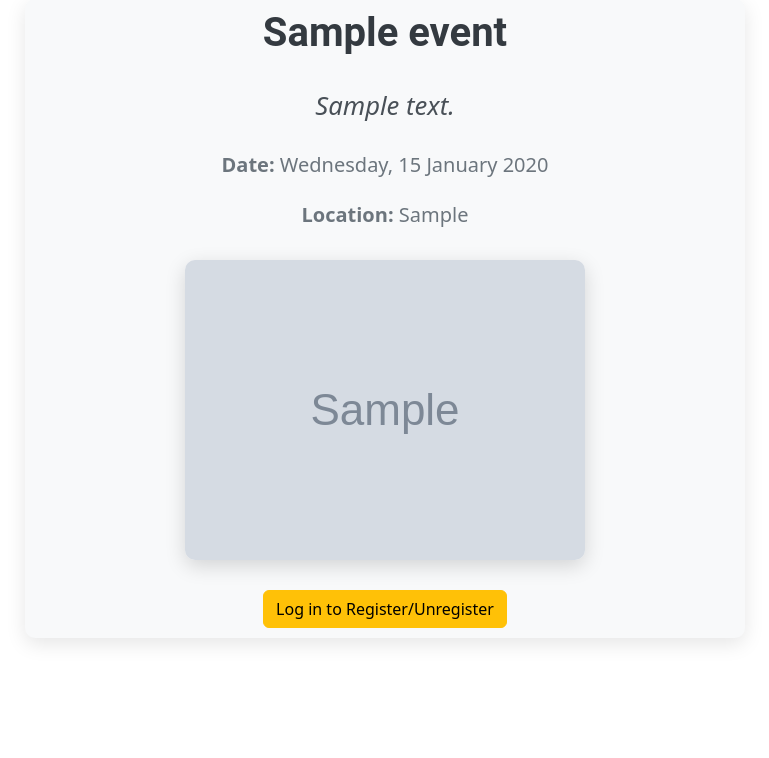
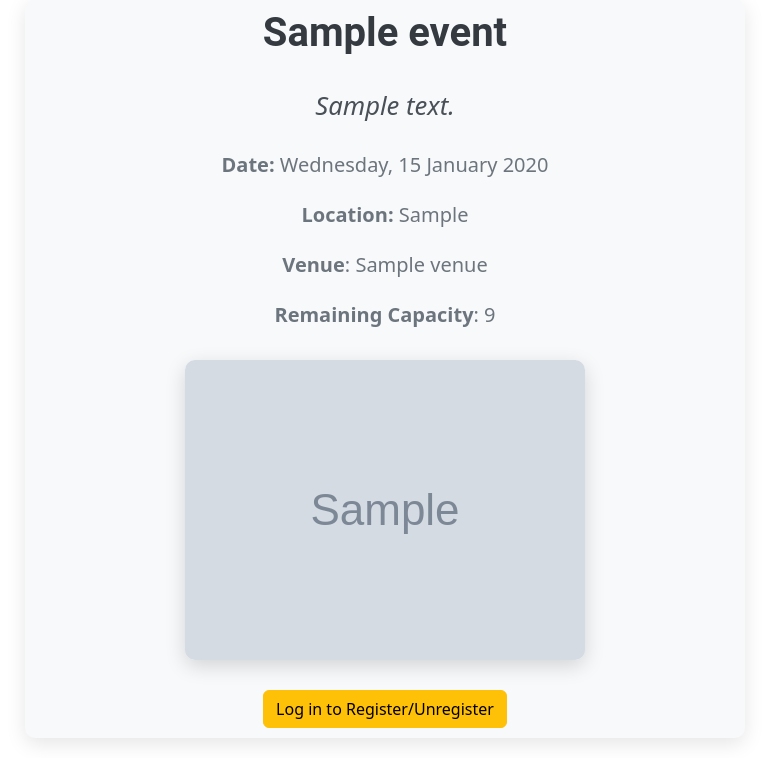
Before and after one commit to gmutafov/EventManagerSystem, a Django app: page /events/1/ in a window 1280 px wide. Shown: the part 109-867 px from the top of the page, without its empty margins (255-1024 px from the left). Before the commit the page ends 753 px from the top, so only its background shows below. Run offline with Django 5.2, Linux system fonts and the light colour scheme; tables that the repository leaves empty hold one stand-in row (values such as "Sample post"); grey boxes marked "Sample" are stand-in pictures.

Commit message:
Added Functionality
Made it so if somebody registers for an Event to show how many spots are available in the venue. If they are 0, the event shows that it is full.

```diff
--- a/eventManager/eventManager/events/views.py
+++ b/eventManager/eventManager/events/views.py
@@ -42,8 +42,10 @@
     def get_context_data(self, **kwargs):
         context = super().get_context_data(**kwargs)
         event = self.get_object()
+        registrations_count = Registration.objects.filter(event=event).count()
+        remaining_capacity = event.venue.capacity - registrations_count
+        context['remaining_capacity'] = remaining_capacity
 
-        # Pass registration status to the template
         if self.request.user.is_authenticated:
             context['is_registered'] = event.registrations.filter(user=self.request.user).exists()
         else:
@@ -64,15 +66,18 @@
 class EventRegistrationView(LoginRequiredMixin, View):
     def post(self, request, pk, *args, **kwargs):
         event = get_object_or_404(Event, pk=pk)
+        registrations_count = Registration.objects.filter(event=event).count()
 
-        if Registration.objects.filter(user=request.user, event=event).exists():
-            messages.warning(request, "You are already registered for this event.")
+        if registrations_count >= event.venue.capacity:
+            messages.warning(request, "This event is full. Registration is not allowed.")
         else:
-            Registration.objects.create(user=request.user, event=event)
-            messages.success(request, "You have successfully registered for this event!")
+            if Registration.objects.filter(user=request.user, event=event).exists():
+                messages.warning(request, "You are already registered for this event.")
+            else:
+                Registration.objects.create(user=request.user, event=event)
+                messages.success(request, "You have successfully registered for this event!")
 
         return redirect('event-detail', pk=pk)
-
 
 class EventUnregisterView(LoginRequiredMixin, View):
     def post(self, request, pk, *args, **kwargs):
--- a/eventManager/templates/events/event-detail.html
+++ b/eventManager/templates/events/event-detail.html
@@ -10,7 +10,8 @@
                     <p class="event-description">{{ event.description }}</p>
                     <p class="event-date"><strong>Date:</strong> {{ event.date|format_event_date }}</p>
                     <p class="event-location"><strong>Location:</strong> {{ event.location }}</p>
-
+                    <p class="event-location"><strong>Venue</strong>: {{ event.venue.name }}</p>
+                    <p class="event-location"><strong>Remaining Capacity</strong>: {{ remaining_capacity }}</p>
                     {% if event.image %}
                         <div class="event-image-container">
                             <img src="{{ event.image }}" alt="No Image" class="img-fluid event-image">
@@ -23,13 +24,19 @@
                             {% if is_registered %}
                                 <form method="post" action="{% url 'event-unregister' event.pk %}">
                                     {% csrf_token %}
-                                <button id="event-unregister" type="submit" class="btn btn-danger">Unregister</button>
+                                    <button id="event-unregister" type="submit" class="btn btn-danger">Unregister
+                                    </button>
                                 </form>
                             {% else %}
+                                {% if event.venue.capacity > 0 %}
                                     <form method="post" action="{% url 'event-register' event.pk %}">
                                     {% csrf_token %}
                                     <button id="event-register" type="submit" class="btn btn-primary">Register</button>
                                 </form>
+                                {% else %}
+                                    <button class="btn btn-secondary">Event Full</button>
+                                {% endif %}
+
                             {% endif %}
                         {% else %}
                             <a href="{% url 'login' %}" class="btn btn-warning">Log in to Register/Unregister</a>
```
Also changed, not shown: 2 other files. Lines whose indentation alone changed are shown as unchanged.
